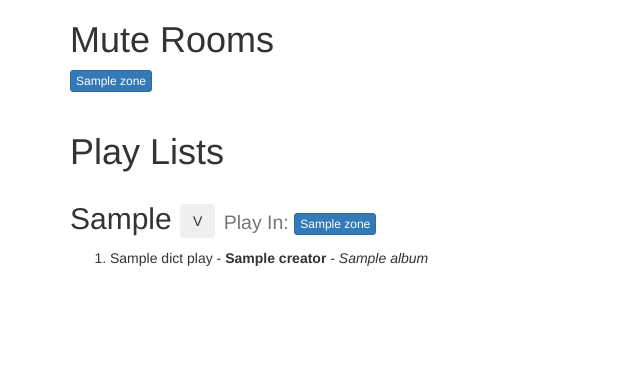
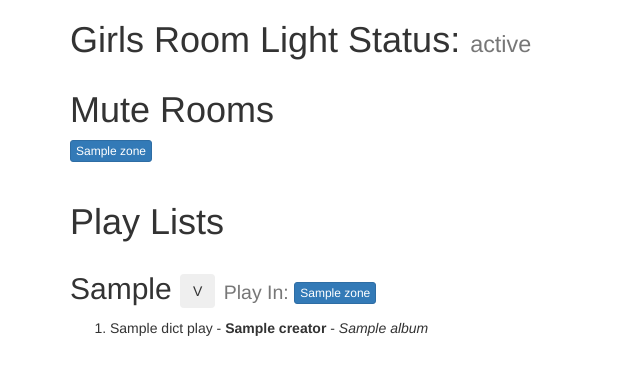
Before and after one commit to wjduenow/sonos-sleep, a Flask app: template templates/list_play_lists.html in a window 1280 px wide. Shown: the top 375 px of the page, without its empty margins (0-640 px from the left). Run offline with Flask 2, Linux system fonts and the light colour scheme; the template is opened without the code that fills it: most values are stand-ins (such as "Sample title", 1, 10 or a date in 2020); some libraries are stand-ins or nearby versions.

Commit message:
Added plug state to the main page

```diff
--- a/run.py
+++ b/run.py
@@ -21,6 +21,10 @@ def list_play_lists():
       if zone.player_name == "Bedroom":
           sonos = zone
 
+  plug = SmartPlug("192.168.86.113")
+  plug_state = plug.state
+
+
   playlists = sonos.get_music_library_information('sonos_playlists')
   dict_play_lists = {}
 
@@ -32,7 +36,7 @@ def list_play_lists():
 
       dict_play_lists[playlist.title] = pl_tracks
 
-  return render_template('list_play_lists.html', zones = zones, dict_play_lists = dict_play_lists)
+  return render_template('list_play_lists.html', zones = zones, dict_play_lists = dict_play_lists, plug_state = plug_state)
 
 @app.route('/sleep', methods=['GET', 'POST'])
 def sleep():
--- a/templates/list_play_lists.html
+++ b/templates/list_play_lists.html
@@ -21,6 +21,12 @@
 
 
 <div class="container">
+
+  <div class="row">
+    <div class="col-md-12">
+      <h1>Girls Room Light Status: <small>{{ plug_state }}</small></h1>
+    </div>
+  </div>
 
   <div class="row">
     <div class="col-md-12">
```
Also changed, not shown: 2 other files.
